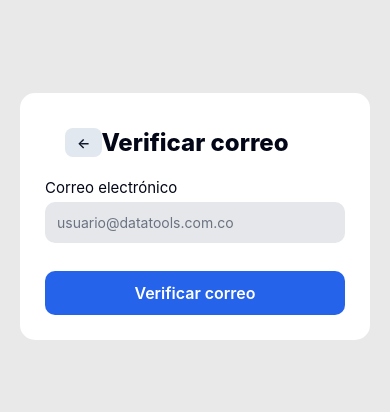
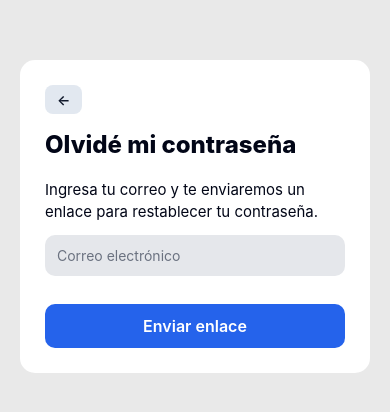
Before and after one commit to juandavidgil/Inteligencia_corporativa_app, a React Native app: screen /VerificarCorreo in a window 390 px wide. Shown: the part 206-618 px from the top of the page. Built offline with nearby package versions, Linux system fonts and the light colour scheme.

Commit message:
olvide contraseña

```diff
--- a/app/Pantallas/InicioSesion.tsx
+++ b/app/Pantallas/InicioSesion.tsx
@@ -288,11 +288,11 @@ const InicioDeSesion: React.FC = () => {
                     style={styles.ojito}
                     onPress={() => setMostrarPassword(!mostrarPassword)}
                   >
-                     <Ionicons
-    name={mostrarPassword ? "eye-off-outline" : "eye-outline"}
-    size={20}
-    color="#6b7280"
-  />
+                    <Ionicons
+                      name={mostrarPassword ? "eye-off-outline" : "eye-outline"}
+                      size={20}
+                      color="#6b7280"
+                    />
                   </TouchableOpacity>
                 </View>
 
@@ -320,10 +320,13 @@ const InicioDeSesion: React.FC = () => {
                   style={styles.botonVerificar}
                   onPress={() => navigation.navigate("VerificarCorreo")}
                 >
-                  <Text style={styles.botonVerificarTexto}>
-                    Cambiar contraseña
-                  </Text>
+                  <Ionicons name="lock-closed-outline" size={14} color="#2563eb" />
+                  <Text style={styles.botonVerificarTexto}>Olvidé mi contraseña</Text>
                 </TouchableOpacity>
+                <Text style={styles.slogan}>
+                  "Producto No Para"
+                </Text>
+
               </View>
             </View>
           </ScrollView>
@@ -448,8 +451,19 @@ const styles = StyleSheet.create({
     marginTop: 25,
   },
   botonTexto: { color: "#fff", textAlign: "center", fontWeight: "600" },
-  botonVerificar: { marginTop: 15, alignItems: "center" },
-  botonVerificarTexto: { color: "#2563eb", fontWeight: "600" },
+  botonVerificar: {
+    flexDirection: "row",
+    alignItems: "center",
+    justifyContent: "center",
+    gap: 6,
+    marginTop: 15,
+    paddingVertical: 8,
+  },
+  botonVerificarTexto: {
+    color: "#2563eb",
+    fontWeight: "600",
+    fontSize: 14,
+  },
   modalOverlay: {
     flex: 1,
     backgroundColor: "rgba(0,0,0,0.4)",
@@ -513,5 +527,14 @@ const styles = StyleSheet.create({
     right: 12,
     height: "100%",
     justifyContent: "center",
+  },
+  slogan: {
+    textAlign: "center",
+    fontSize: 12,
+    color: "#6b7280",
+    marginTop: 20,
+    fontStyle: "italic",
+    letterSpacing: 0.5,
+    opacity: 0.8,
   }
 });
--- a/app/Pantallas/VerificarCorreo.tsx
+++ b/app/Pantallas/VerificarCorreo.tsx
@@ -1,9 +1,7 @@
-import AsyncStorage from "@react-native-async-storage/async-storage";
 import { useFocusEffect, useNavigation } from "@react-navigation/native";
-import React, { useCallback, useRef, useState } from "react";
+import React, { useCallback, useState } from "react";
 import {
   ActivityIndicator,
-  Animated,
   Keyboard,
   KeyboardAvoidingView,
   Platform,
@@ -21,6 +19,13 @@ type Errores = {
   correo?: string;
 };
 
+type Modal = {
+  visible: boolean;
+  mensaje: string;
+  tipo: "error" | "success";
+  animacion: string;
+};
+
 const VerificarCorreo: React.FC = () => {
   const navigation = useNavigation<any>();
   const scheme = useColorScheme();
@@ -29,121 +34,98 @@ const VerificarCorreo: React.FC = () => {
   const [correo, setCorreo] = useState("");
   const [errores, setErrores] = useState<Errores>({});
   const [loading, setLoading] = useState(false);
+  const [enviado, setEnviado] = useState(false);
+  const [modal, setModal] = useState<Modal>({
+    visible: false,
+    mensaje: "",
+    tipo: "error",
+    animacion: "",
+  });
 
   useFocusEffect(
     useCallback(() => {
       setCorreo("");
       setErrores({});
       setLoading(false);
-      setModalVisible(false);
-      fadeAnim.setValue(0);
-      scaleAnim.setValue(0.8);
+      setEnviado(false);
+      setModal({ visible: false, mensaje: "", tipo: "error", animacion: "" });
     }, [])
   );
-
-  /* ===== MODAL ===== */
-  const [modalVisible, setModalVisible] = useState(false);
-  const fadeAnim = useRef(new Animated.Value(0)).current;
-  const scaleAnim = useRef(new Animated.Value(0.8)).current;
 
   const validarCorreo = (value: string) =>
     /^[^\s@]+@[^\s@]+\.[^\s@]+$/.test(value);
 
-  const mostrarModal = (usuario: any) => {
-    setModalVisible(true);
-    fadeAnim.setValue(0);
-    scaleAnim.setValue(0.8);
-
-    Animated.parallel([
-      Animated.timing(fadeAnim, {
-        toValue: 1,
-        duration: 300,
-        useNativeDriver: true,
-      }),
-      Animated.spring(scaleAnim, {
-        toValue: 1,
-        friction: 6,
-        useNativeDriver: true,
-      }),
-    ]).start();
-
-    setTimeout(() => {
-      Animated.timing(fadeAnim, {
-        toValue: 0,
-        duration: 300,
-        useNativeDriver: true,
-      }).start(() => {
-        setModalVisible(false);
-        navigation.navigate("CambiarContrasena", {
-          usuarioId: usuario.id,
+  const mostrarModal = (mensaje: string, tipo: "error" | "success") => {
+    setModal({
+      visible: true,
+      mensaje,
+      tipo,
+      animacion: tipo === "error" ? "shake" : "fadeIn",
     });
-      });
-    }, 1500);
+    setTimeout(
+      () => setModal((prev) => ({ ...prev, animacion: "fadeOut" })),
+      900
+    );
+    setTimeout(
+      () =>
+        setModal({ visible: false, mensaje: "", tipo: "error", animacion: "" }),
+      1200
+    );
   };
 
-  const verificarCorreo = async () => {
+  const handleEnviar = async () => {
     const nuevosErrores: Errores = {};
+    let hayErrores = false;
 
     if (!correo.trim()) {
-      nuevosErrores.correo = "El correo es obligatorio";
+      nuevosErrores.correo = "El correo es obligatorio.";
+      hayErrores = true;
     } else if (!validarCorreo(correo)) {
       nuevosErrores.correo =
-        "Ingrese un correo válido, ejemplo usuario@datatools.com.co";
+        "Ingrese un correo válido (ejemplo: usuario@datatools.com.co)";
+      hayErrores = true;
     }
 
+    if (hayErrores) {
       setErrores(nuevosErrores);
-    if (Object.keys(nuevosErrores).length > 0) return;
+      return;
+    }
+
+    setLoading(true);
+    setErrores({});
 
     try {
-      setLoading(true);
-
-      const response = await fetch(`${URL}/verificarCorreo/`, {
+      await fetch(`${URL}/solicitar-reset/`, {
         method: "POST",
         headers: { "Content-Type": "application/json" },
         body: JSON.stringify({ correo }),
       });
 
-      const data = await response.json();
-
-      if (!response.ok) {
-        setErrores({ correo: "Correo no registrado" });
-        return;
-      }
-
-      await AsyncStorage.setItem("usuario", JSON.stringify(data.usuario));
-      setErrores({});
-      mostrarModal(data.usuario);
+      // ✅ Siempre mostrar éxito — no revelar si el correo existe
+      setEnviado(true);
+      mostrarModal("Enlace enviado correctamente", "success");
     } catch {
-      setErrores({
-        correo: "No se pudo conectar con el servidor",
-      });
+      mostrarModal("Error al conectar con el servidor", "error");
     } finally {
       setLoading(false);
     }
   };
 
   return (
-    // Misma estructura exacta que InicioDeSesion:
-    // View raíz → modal afuera → KeyboardAvoidingView → TouchableWithoutFeedback → contenido
-    <View style={{ flex: 1, backgroundColor: dark ? "#0d0f1a" : "#e9e9e9" }}>
-
-      {/* MODAL — fuera del KeyboardAvoidingView, igual que en InicioDeSesion */}
-      {modalVisible && (
+    <>
+      {modal.visible && (
         <View style={styles.modalOverlay}>
-          <Animated.View
-            style={[
-              styles.modalSuccess,
-              { opacity: fadeAnim, transform: [{ scale: scaleAnim }] },
-            ]}
+          <View
+            style={
+              modal.tipo === "error" ? styles.modalError : styles.modalSuccess
+            }
           >
-            <Text style={styles.modalText}>
-              Correo verificado correctamente
-            </Text>
-          </Animated.View>
+            <Text style={styles.modalText}>{modal.mensaje}</Text>
+          </View>
         </View>
       )}
 
-      {/* PANTALLA PRINCIPAL */}
+      <View style={{ flex: 1, backgroundColor: dark ? "#0d0f1a" : "#e9e9e9" }}>
         <KeyboardAvoidingView
           style={{ flex: 1 }}
           behavior={Platform.OS === "ios" ? "padding" : "height"}
@@ -161,6 +143,7 @@ const VerificarCorreo: React.FC = () => {
                   { backgroundColor: dark ? "#020617" : "#ffffff" },
                 ]}
               >
+                {/* ENCABEZADO */}
                 <View style={styles.encabezado}>
                   <TouchableOpacity
                     onPress={() => navigation.goBack()}
@@ -179,27 +162,52 @@ const VerificarCorreo: React.FC = () => {
                       ←
                     </Text>
                   </TouchableOpacity>
+                </View>
+
                 <Text
                   style={[
                     styles.titulo,
                     { color: dark ? "#f8fafc" : "#020617" },
                   ]}
                 >
-                  Verificar correo
+                  Olvidé mi contraseña
                 </Text>
+
+                {/* ✅ PANTALLA DE ÉXITO — igual que la web */}
+                {enviado ? (
+                  <View style={styles.exitoContenedor}>
+                    <Text style={styles.exitoIcono}>✅</Text>
+                    <Text
+                      style={[
+                        styles.exitoTexto,
+                        { color: dark ? "#cbd5e1" : "#374151" },
+                      ]}
+                    >
+                      Si el correo está registrado, recibirás un enlace en tu
+                      bandeja de entrada.
+                    </Text>
+                    <TouchableOpacity
+                      style={styles.boton}
+                      onPress={() => navigation.goBack()}
+                    >
+                      <Text style={styles.botonTexto}>Volver al inicio</Text>
+                    </TouchableOpacity>
                   </View>
-
+                ) : (
+                  <>
+                    {/* FORMULARIO */}
                     <Text
                       style={[
                         styles.label,
                         { color: dark ? "#cbd5f5" : "#020617" },
                       ]}
                     >
-                Correo electrónico
+                      Ingresa tu correo y te enviaremos un enlace para
+                      restablecer tu contraseña.
                     </Text>
 
                     <TextInput
-                placeholder="usuario@datatools.com.co"
+                      placeholder="Correo electrónico"
                       placeholderTextColor={dark ? "#94a3b8" : "#6b7280"}
                       value={correo}
                       onChangeText={(text) => {
@@ -226,21 +234,23 @@ const VerificarCorreo: React.FC = () => {
 
                     <TouchableOpacity
                       style={styles.boton}
-                onPress={verificarCorreo}
+                      onPress={handleEnviar}
                       disabled={loading}
                     >
                       {loading ? (
                         <ActivityIndicator color="#fff" />
                       ) : (
-                  <Text style={styles.botonTexto}>Verificar correo</Text>
+                        <Text style={styles.botonTexto}>Enviar enlace</Text>
                       )}
                     </TouchableOpacity>
+                  </>
+                )}
               </View>
             </View>
           </TouchableWithoutFeedback>
         </KeyboardAvoidingView>
-
       </View>
+    </>
   );
 };
 
@@ -260,12 +270,18 @@ const styles = StyleSheet.create({
     borderRadius: 15,
     elevation: 2,
   },
+
   encabezado: {
     width: "100%",
-    height: 50,
     justifyContent: "center",
-    alignItems: "center",
-    marginBottom: 10,
+    marginBottom: 16,
+  },
+
+  botonVolver: {
+    alignSelf: "flex-start",
+    paddingVertical: 6,
+    paddingHorizontal: 12,
+    borderRadius: 8,
   },
 
   textoVolver: {
@@ -273,24 +289,16 @@ const styles = StyleSheet.create({
     fontWeight: "600",
   },
 
-  botonVolver: {
-    position: "absolute",
-    left: 20,
-    paddingVertical: 6,
-    paddingHorizontal: 12,
-    borderRadius: 8,
-  },
-
   titulo: {
     fontSize: 24,
     fontWeight: "800",
-    marginTop: 10,
-    marginBottom: 10,
+    marginBottom: 20,
   },
 
   label: {
     fontSize: 15,
-    marginBottom: 5,
+    lineHeight: 22,
+    marginBottom: 12,
   },
 
   input: {
@@ -324,17 +332,22 @@ const styles = StyleSheet.create({
     fontWeight: "600",
   },
 
-  botonVerificar: {
-    marginTop: 15,
+  /* PANTALLA DE ÉXITO */
+  exitoContenedor: {
+    alignItems: "center",
     paddingVertical: 10,
-    borderRadius: 10,
-    borderWidth: 1,
-    alignItems: "center",
   },
 
-  botonVerificarTexto: {
-    fontSize: 14,
-    fontWeight: "600",
+  exitoIcono: {
+    fontSize: 40,
+    marginBottom: 16,
+  },
+
+  exitoTexto: {
+    fontSize: 15,
+    lineHeight: 22,
+    textAlign: "center",
+    marginBottom: 8,
   },
 
   /* MODAL */
@@ -348,6 +361,13 @@ const styles = StyleSheet.create({
     justifyContent: "center",
     alignItems: "center",
     zIndex: 999,
+  },
+
+  modalError: {
+    backgroundColor: "#c62828",
+    paddingVertical: 20,
+    paddingHorizontal: 32,
+    borderRadius: 14,
   },
 
   modalSuccess: {
```
Lines whose indentation alone changed are shown as unchanged.
